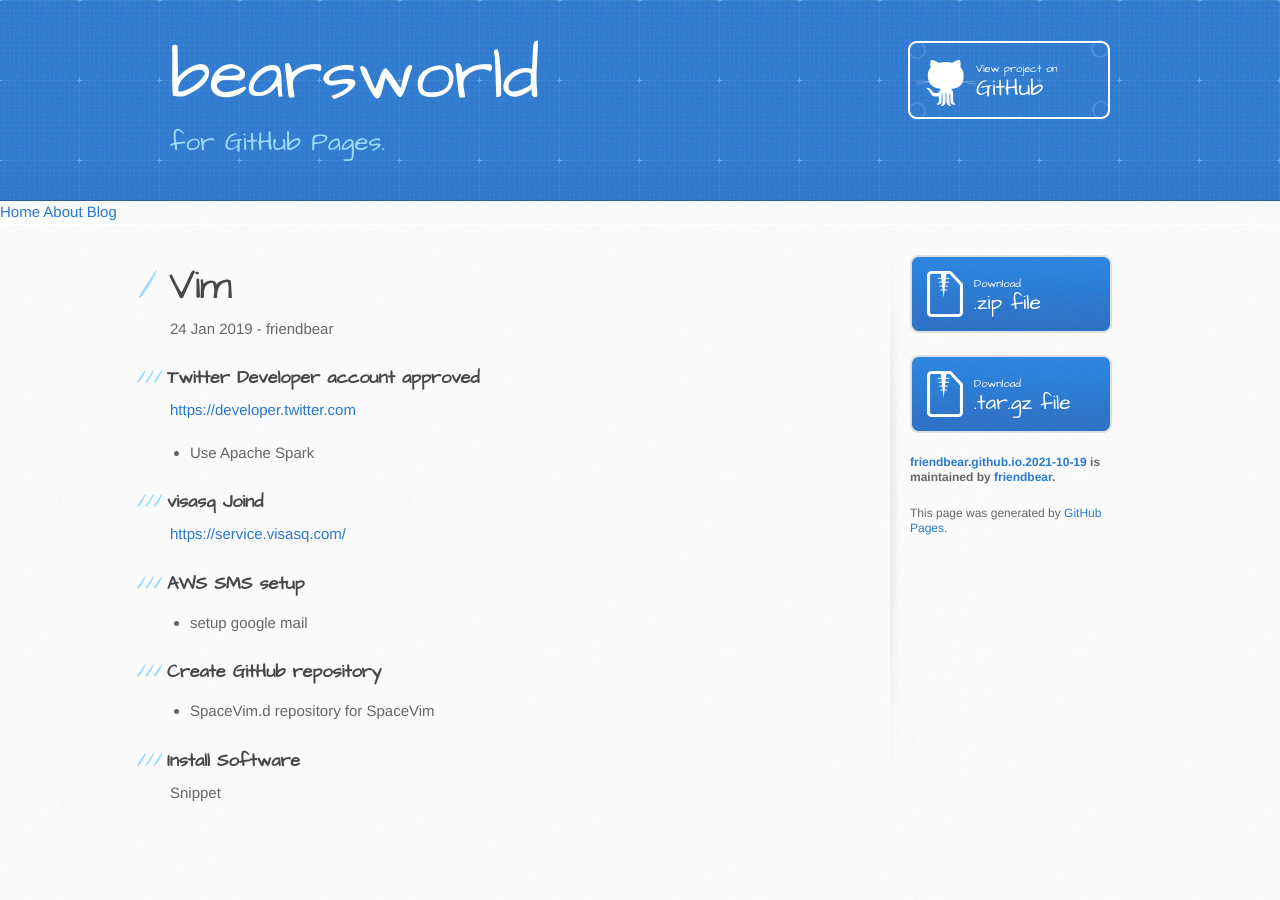
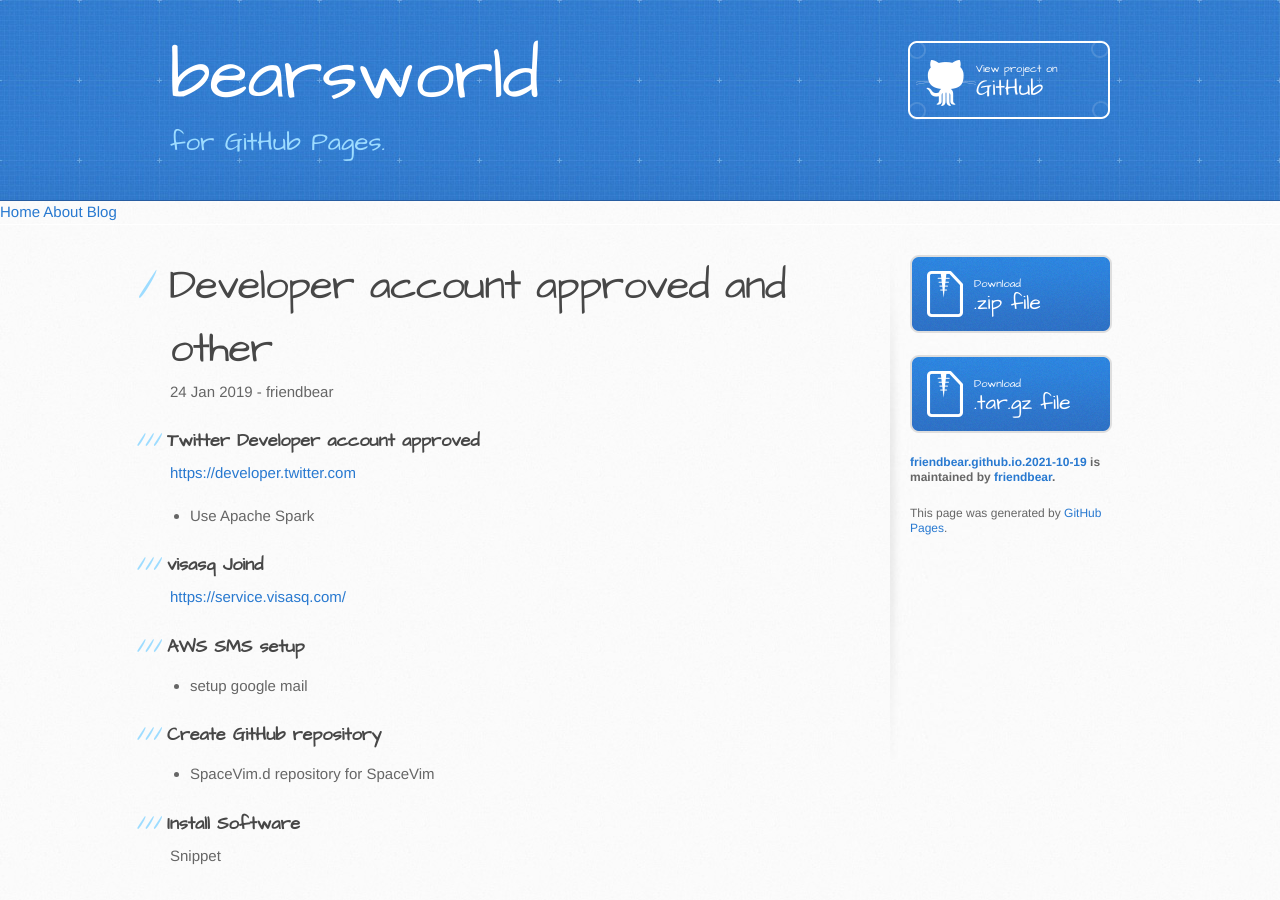
Before and after one commit to friendbear/friendbear.github.io.2021-10-19, a Jekyll site: the page built from _posts/2019-01-24-friendbear.md, in a window 1280 px wide. Built offline with Jekyll 4.4.1, drawn with Linux system fonts in a browser that asks for light colours; comment, search, counter and statistics services are not loaded.

Commit message:
Change Title

```diff
--- a/_posts/2019-01-24-friendbear.md
+++ b/_posts/2019-01-24-friendbear.md
@@ -1,7 +1,7 @@
 ---
 layout: post
 author: friendbear
-title: Vim
+title: Developer account approved and other
 ---
 
 ### Twitter Developer account approved
```
